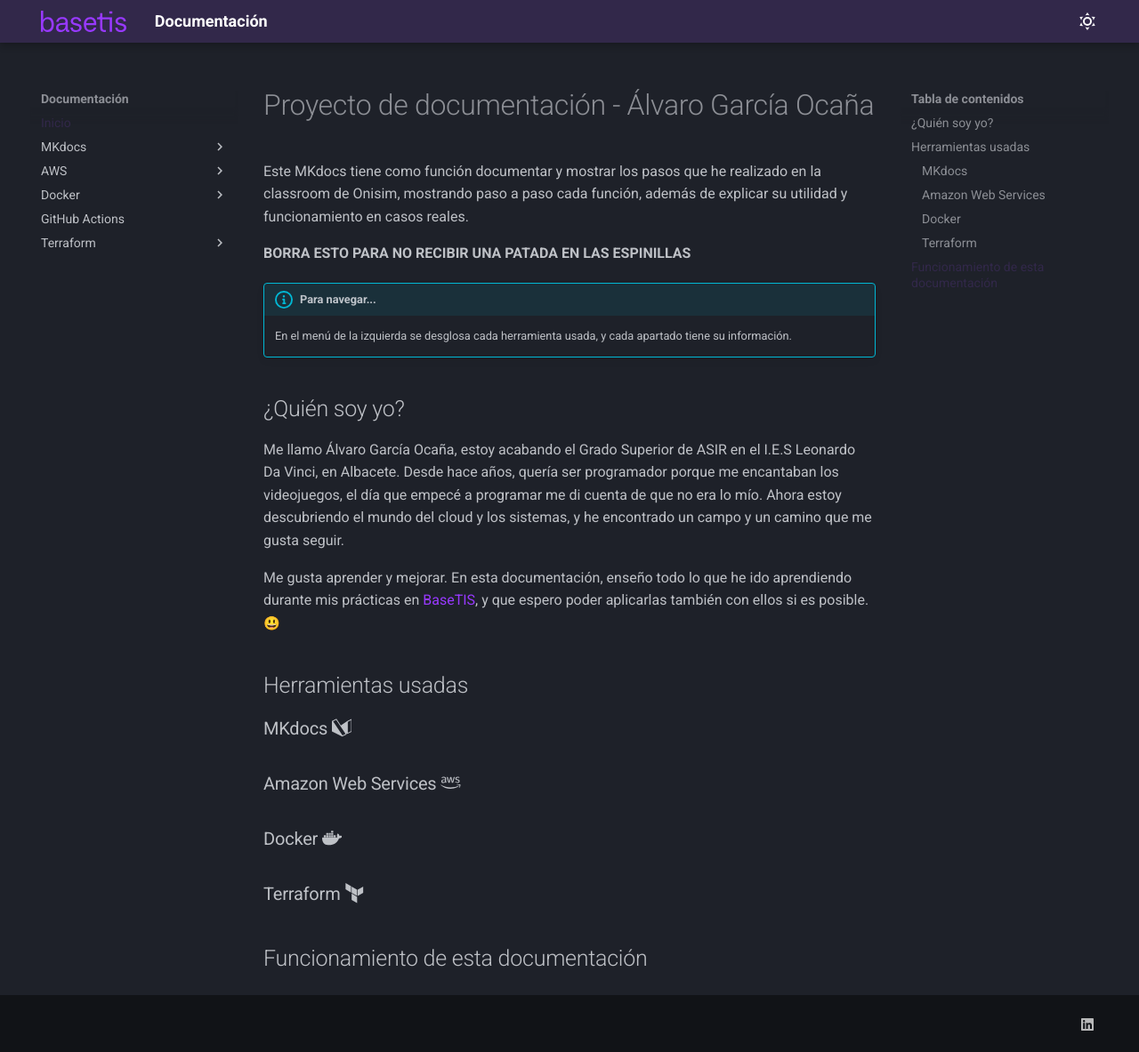
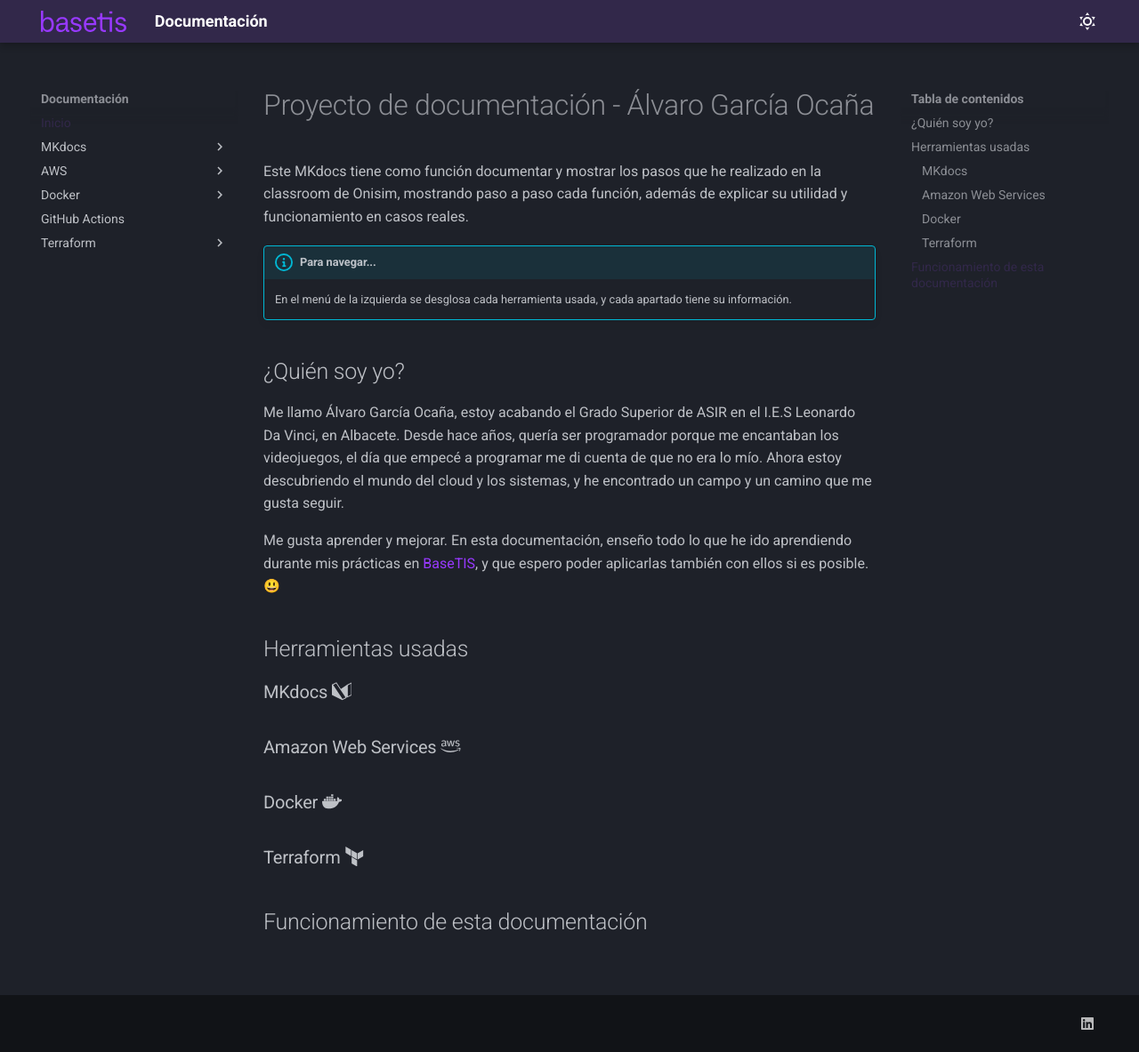
Before and after one commit to AlvaroGarOca/PrimerMKdocs, an MkDocs documentation site: the page built from docs/index.md, in a window 1280 px wide and 1183 px high. Shown: the whole window at 89% size. Built offline with MkDocs 1.6.1 and Material for MkDocs 9.7.7, drawn with Linux system fonts in a browser that asks for light colours; emoji names are drawn with the system emoji font.

Commit message:
Cambio para la demostracion

```diff
--- a/docs/index.md
+++ b/docs/index.md
@@ -1,7 +1,7 @@
 # Proyecto de documentación - Álvaro García Ocaña
 Este MKdocs tiene como función documentar y mostrar los pasos que he realizado en la classroom de Onisim, mostrando paso a paso cada función, además de explicar su utilidad y funcionamiento en casos reales.
 
-**BORRA ESTO PARA NO RECIBIR UNA PATADA EN LAS ESPINILLAS**
+
 
 !!! info "Para navegar..."
 
```
